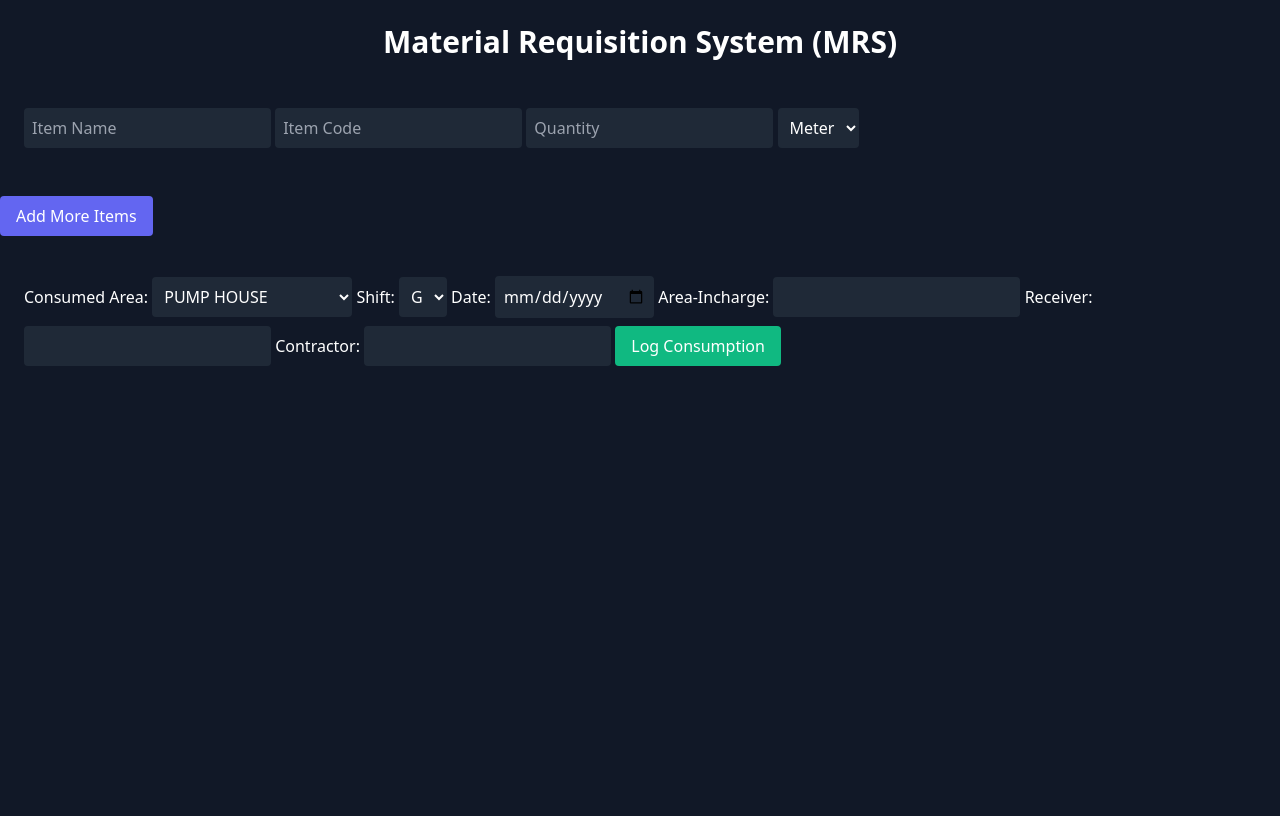
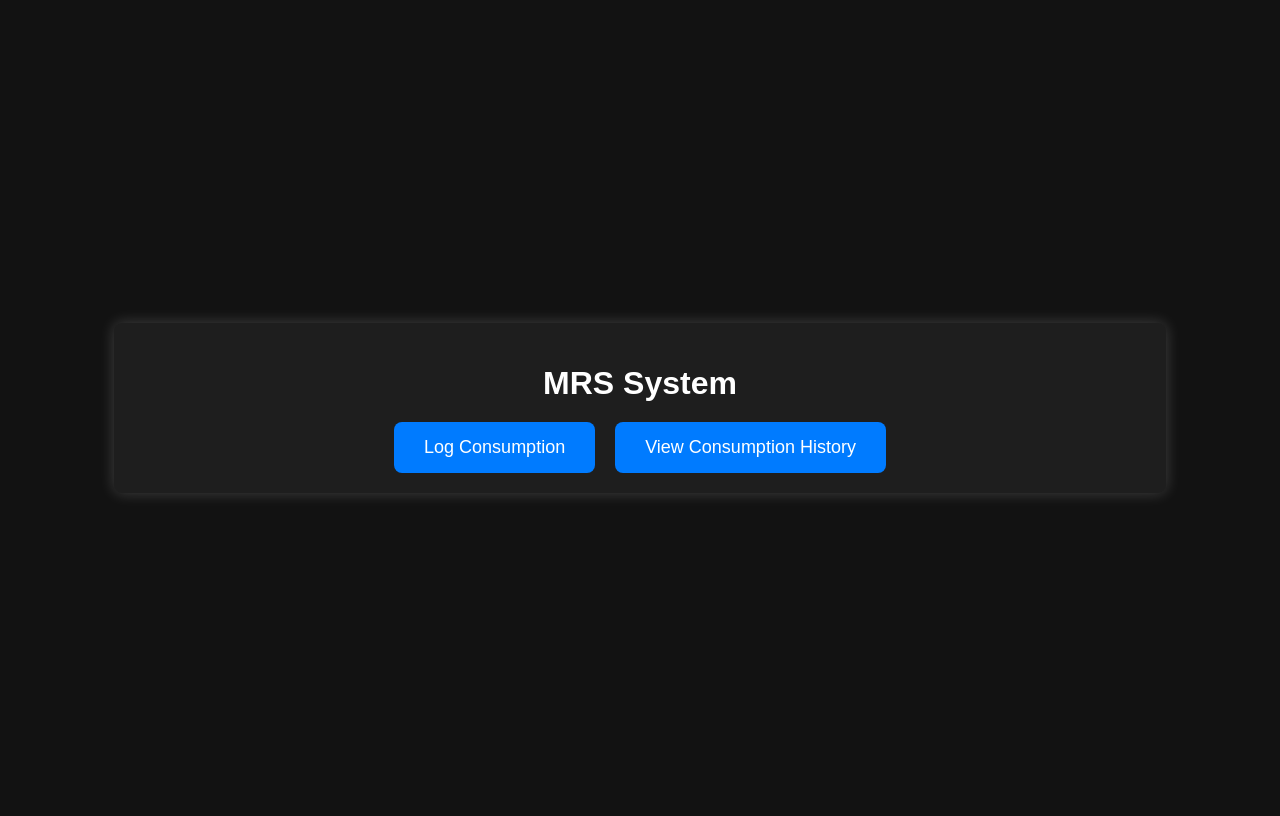
Before and after one commit to piyush1509-collab/daily-mrs-tracker-copy, a Flask app: page /mrs in a window 1280 px wide. Before the commit the page ends 366 px from the top, so only its background shows below. Run offline with Flask 2, Linux system fonts and the light colour scheme.

Commit message:
Update mrs.html

```diff
--- a/templates/mrs.html
+++ b/templates/mrs.html
@@ -3,120 +3,57 @@
 <head>
     <meta charset="UTF-8">
     <meta name="viewport" content="width=device-width, initial-scale=1.0">
-    <title>MRS - Material Requisition System</title>
-    <link href="https://cdn.jsdelivr.net/npm/tailwindcss@2.2.19/dist/tailwind.min.css" rel="stylesheet">
+    <title>MRS System</title>
+    <style>
+        body {
+            font-family: Arial, sans-serif;
+            background-color: #121212;
+            color: white;
+            text-align: center;
+            display: flex;
+            flex-direction: column;
+            justify-content: center;
+            align-items: center;
+            height: 100vh;
+        }
+        .container {
+            width: 80%;
+            padding: 20px;
+            background-color: #1e1e1e;
+            border-radius: 8px;
+            box-shadow: 0 0 15px rgba(255, 255, 255, 0.2);
+        }
+        h1 {
+            margin-bottom: 20px;
+        }
+        .btn-container {
+            display: flex;
+            justify-content: center;
+            gap: 20px;
+        }
+        .btn {
+            padding: 15px 30px;
+            background-color: #007bff;
+            color: white;
+            border: none;
+            border-radius: 8px;
+            font-size: 18px;
+            cursor: pointer;
+            transition: 0.3s;
+            text-decoration: none;
+        }
+        .btn:hover {
+            background-color: #0056b3;
+        }
+    </style>
 </head>
-<body class="bg-gray-900 text-white">
-    <h2 class="text-center text-3xl font-bold my-6">Material Requisition System (MRS)</h2>
-
-    <div class="p-6" id="item-container">
-        <div class="item-row mb-4">
-            <input type="text" class="item-name bg-gray-800 text-white p-2 rounded mb-2" placeholder="Item Name">
-            <input type="text" class="item-code bg-gray-800 text-white p-2 rounded mb-2" placeholder="Item Code" readonly>
-            <input type="number" class="item-quantity bg-gray-800 text-white p-2 rounded mb-2" placeholder="Quantity">
-            <select class="item-unit bg-gray-800 text-white p-2 rounded mb-2">
-                <option>Meter</option>
-                <option>Litre</option>
-                <option>Nos</option>
-                <option>KG</option>
-            </select>
+<body>
+    <div class="container">
+        <h1>MRS System</h1>
+        <div class="btn-container">
+            <a href="log_consumption.html" class="btn">Log Consumption</a>
+            <a href="view_consumption.html" class="btn">View Consumption History</a>
         </div>
     </div>
-
-    <button id="addItemBtn" class="bg-indigo-500 px-4 py-2 rounded mb-4">Add More Items</button>
-
-    <div class="p-6">
-        <label>Consumed Area:</label>
-        <select id="consumedArea" class="bg-gray-800 text-white p-2 rounded mb-2">
-            <option>PUMP HOUSE</option>
-            <option>RO PLANT</option>
-            <option>GASZONE</option>
-            <option>FURNACE</option>
-            <option>MATERIAL HANDLING</option>
-            <option>ELECTRICAL</option>
-            <option>OPERATION</option>
-        </select>
-
-        <label>Shift:</label>
-        <select id="shift" class="bg-gray-800 text-white p-2 rounded mb-2">
-            <option>G</option>
-            <option>A</option>
-            <option>B</option>
-            <option>C</option>
-        </select>
-
-        <label>Date:</label>
-        <input type="date" id="date" class="bg-gray-800 text-white p-2 rounded mb-2">
-
-        <label>Area-Incharge:</label>
-        <input type="text" id="areaIncharge" class="bg-gray-800 text-white p-2 rounded mb-2">
-
-        <label>Receiver:</label>
-        <input type="text" id="receiver" class="bg-gray-800 text-white p-2 rounded mb-2">
-
-        <label>Contractor:</label>
-        <input type="text" id="contractor" class="bg-gray-800 text-white p-2 rounded mb-2">
-
-        <button id="logConsumptionBtn" class="bg-green-500 px-4 py-2 rounded">Log Consumption</button>
-    </div>
-
-    <script>
-        document.getElementById("addItemBtn").addEventListener("click", () => {
-            const newRow = document.createElement("div");
-            newRow.className = "item-row mb-4";
-            newRow.innerHTML = \`
-                <input type="text" class="item-name bg-gray-800 text-white p-2 rounded mb-2" placeholder="Item Name">
-                <input type="text" class="item-code bg-gray-800 text-white p-2 rounded mb-2" placeholder="Item Code" readonly>
-                <input type="number" class="item-quantity bg-gray-800 text-white p-2 rounded mb-2" placeholder="Quantity">
-                <select class="item-unit bg-gray-800 text-white p-2 rounded mb-2">
-                    <option>Meter</option>
-                    <option>Litre</option>
-                    <option>Nos</option>
-                    <option>KG</option>
-                </select>
-            \`;
-            document.getElementById("item-container").appendChild(newRow);
-        });
-
-        document.getElementById("logConsumptionBtn").addEventListener("click", () => {
-            const itemRows = document.querySelectorAll(".item-row");
-            let items = [];
-
-            itemRows.forEach(row => {
-                const itemName = row.querySelector(".item-name").value;
-                const itemCode = row.querySelector(".item-code").value;
-                const quantity = row.querySelector(".item-quantity").value;
-                const unit = row.querySelector(".item-unit").value;
-
-                if (itemName && itemCode && quantity && unit) {
-                    items.push({
-                        "Item Name": itemName,
-                        "Item Code": itemCode,
-                        "Quantity": quantity,
-                        "Unit": unit
-                    });
-                }
-            });
-
-            const data = {
-                items: items,
-                "Consumed Area": document.getElementById("consumedArea").value,
-                "Shift": document.getElementById("shift").value,
-                "Date": document.getElementById("date").value,
-                "Area-Incharge": document.getElementById("areaIncharge").value,
-                "Receiver": document.getElementById("receiver").value,
-                "Contractor": document.getElementById("contractor").value
-            };
-
-            fetch('/log-consumption', {
-                method: 'POST',
-                headers: { 'Content-Type': 'application/json' },
-                body: JSON.stringify(data)
-            })
-            .then(response => response.json())
-            .then(result => alert(result.message || result.error))
-            .catch(error => console.error('Error:', error));
-        });
-    </script>
 </body>
 </html>
```
